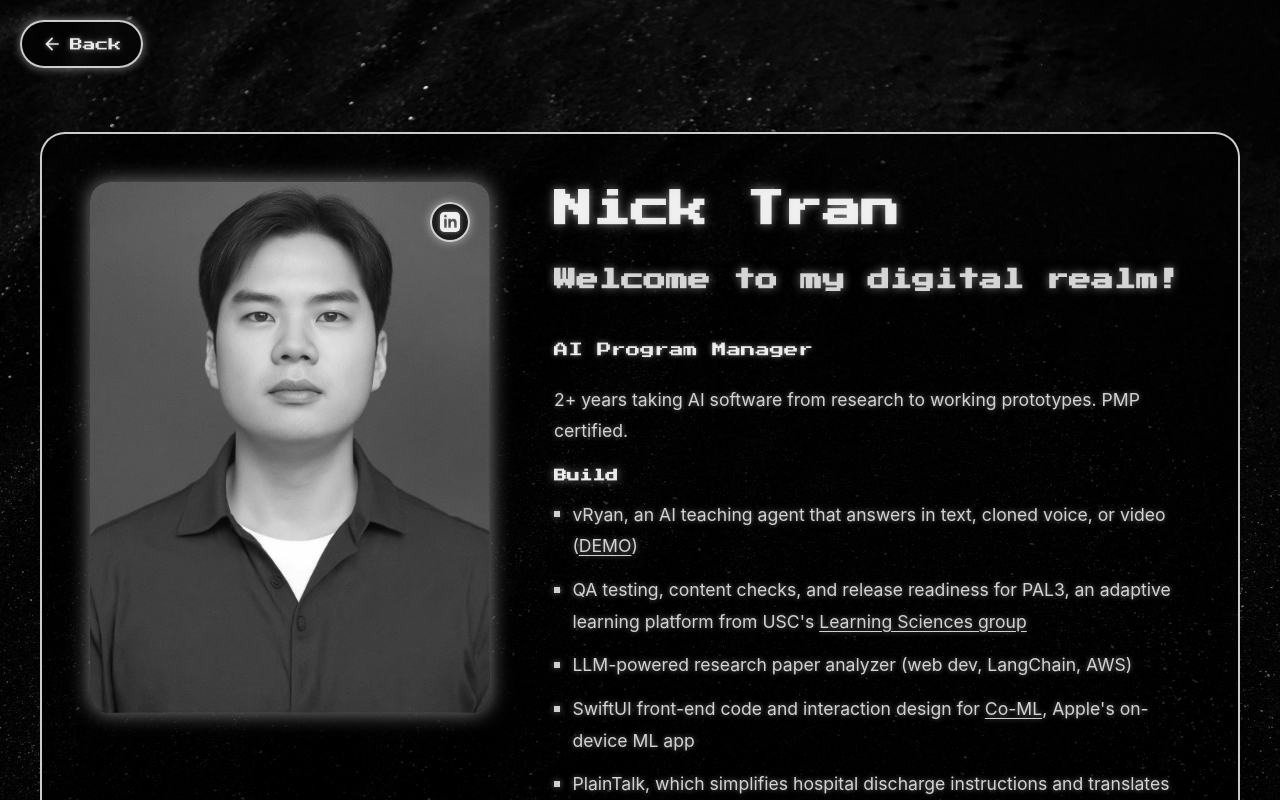
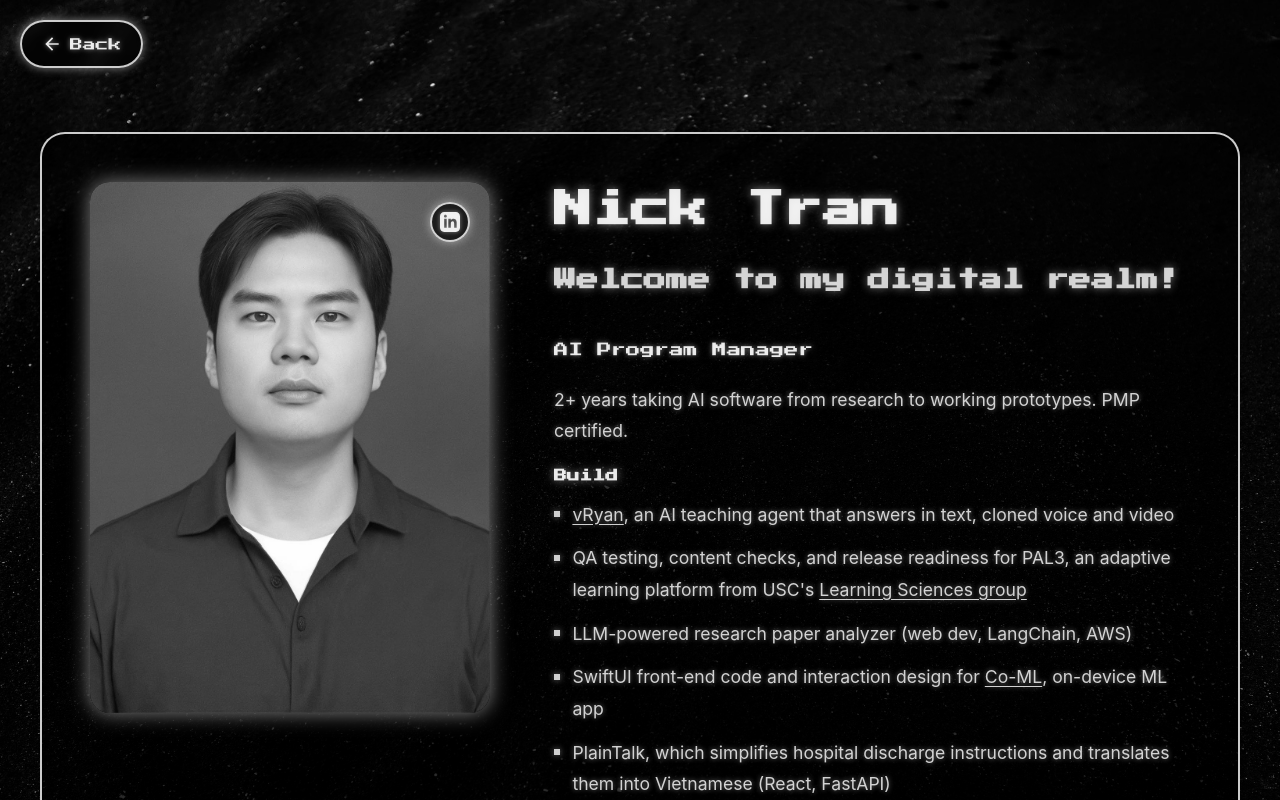
Before and after one commit to nicktran1308/niitora_landingpage, a React (Create React App) app: page /about in a window 1280 px wide. Shown: the top 800 px of the page. Built offline with nearby package versions, Linux system fonts and the light colour scheme.

Commit message:
Update About page

```diff
--- a/src/components/pages/About.js
+++ b/src/components/pages/About.js
@@ -63,8 +63,7 @@
                 <h3>Build</h3>
                 <ul>
                   <li>
-                    vRyan, an AI teaching agent that answers in text, cloned voice, or video (
-                    <a href="https://www.youtube.com/watch?v=oVIzxT9ghW4" target="_blank" rel="noopener noreferrer">DEMO</a>)
+                  <a href="https://www.youtube.com/watch?v=oVIzxT9ghW4" target="_blank" rel="noopener noreferrer">vRyan</a>, an AI teaching agent that answers in text, cloned voice and video
                   </li>
                   <li>
                     QA testing, content checks, and release readiness for PAL3, an adaptive learning platform from USC's{" "}
@@ -73,8 +72,7 @@
                   <li>LLM-powered research paper analyzer (web dev, LangChain, AWS)</li>
                   <li>
                     SwiftUI front-end code and interaction design for{" "}
-                    <a href="https://machinelearning.apple.com/research/coml" target="_blank" rel="noopener noreferrer">Co-ML</a>,
-                    Apple's on-device ML app
+                    <a href="https://machinelearning.apple.com/research/coml" target="_blank" rel="noopener noreferrer">Co-ML</a>, on-device ML app
                   </li>
                   <li>PlainTalk, which simplifies hospital discharge instructions and translates them into Vietnamese (React, FastAPI)</li>
                 </ul>
```
